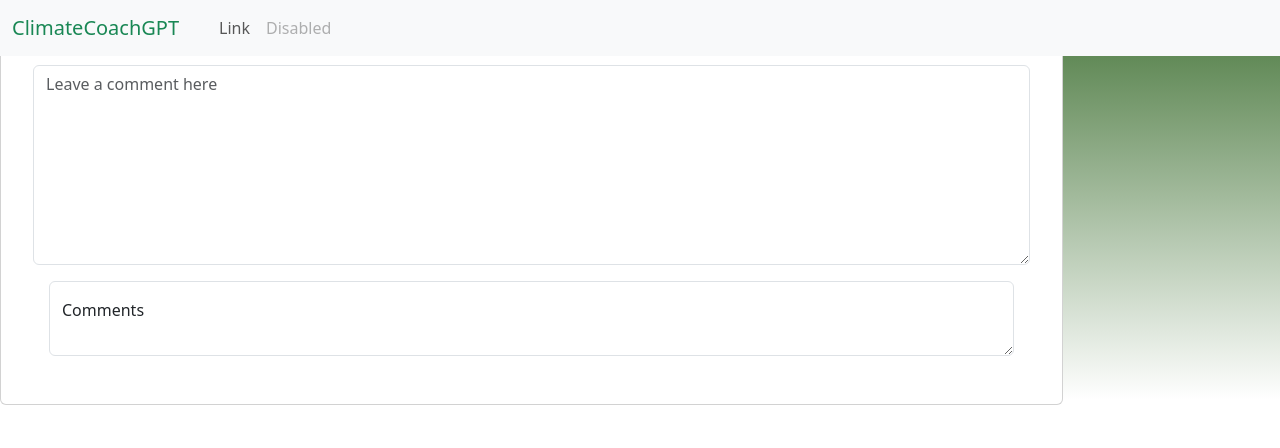
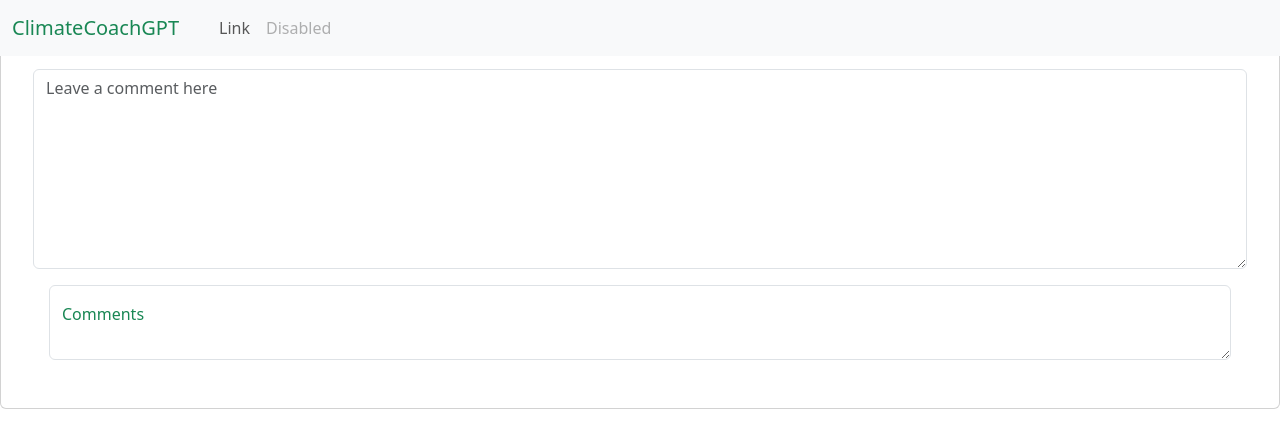
Before and after one commit to chochelius/ccgpt, a React (Vite) app: page / in a window 1280 px wide. Shown: the top 448 px of the page. Built offline with nearby package versions, Linux system fonts and the light colour scheme.

Commit message:
centrado chat

```diff
--- a/src/pages/Chat/Chat.jsx
+++ b/src/pages/Chat/Chat.jsx
@@ -3,17 +3,18 @@ import "./Chat.css";
 const Chat = () => {
   return (
     <div>
-      <div className="row">
-        <div className="col-10">
-          <div className="pt-3">
-            <div className="card">
+      <div className="pt-3">
+        <div className="col align-self-center">
+          <div className="mt-1">
+            <div className="card text-success">
             <textarea
-                  className="form-control"
+                  className="form-control text-success"
                   placeholder="Leave a comment here"
                   id="floatingTextarea2"
                   style={
                     {
                       height: "200px",
+                      color: "success",
                     }
                   }
                 ></textarea>
@@ -21,7 +22,7 @@ const Chat = () => {
               <div className="card-body">
               <div className="form-floating">
                 <textarea
-                  className="form-control"
+                  className="form-control text-success"
                   placeholder="Leave a comment here"
                   id="floatingTextarea2"
                   style={
```
Also changed, not shown: 1 other file (tests, documents, lock files or other folders).
